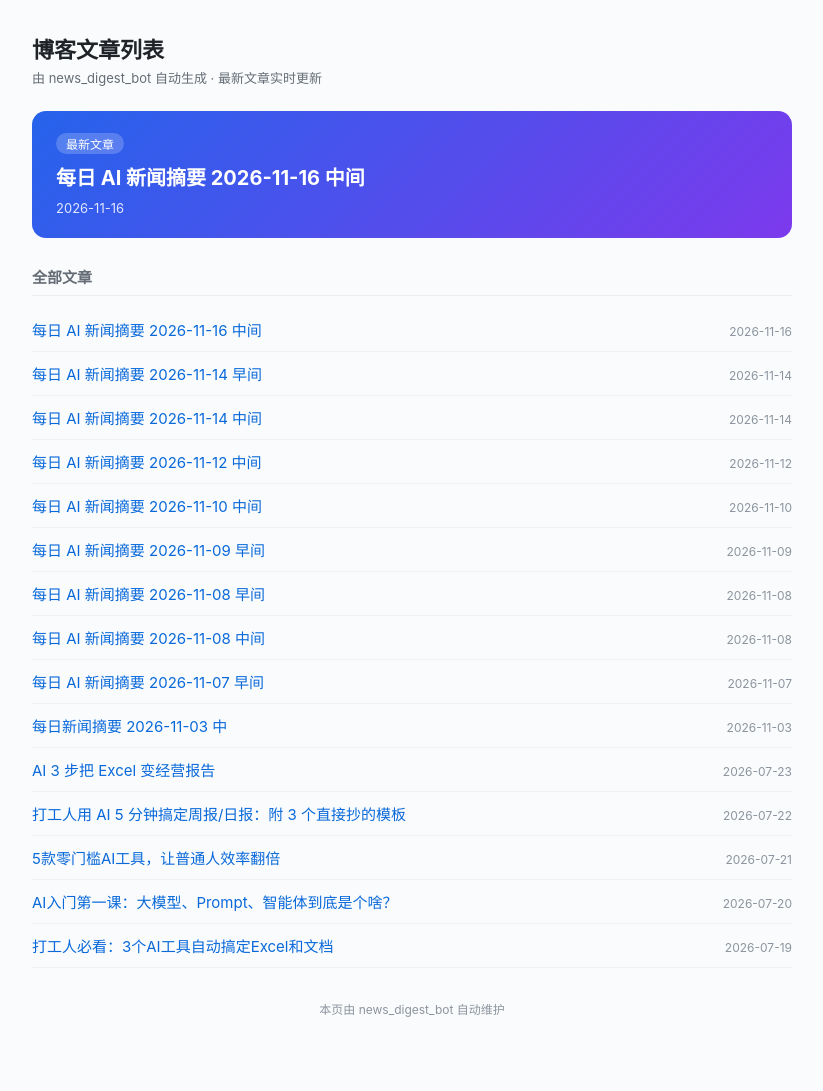
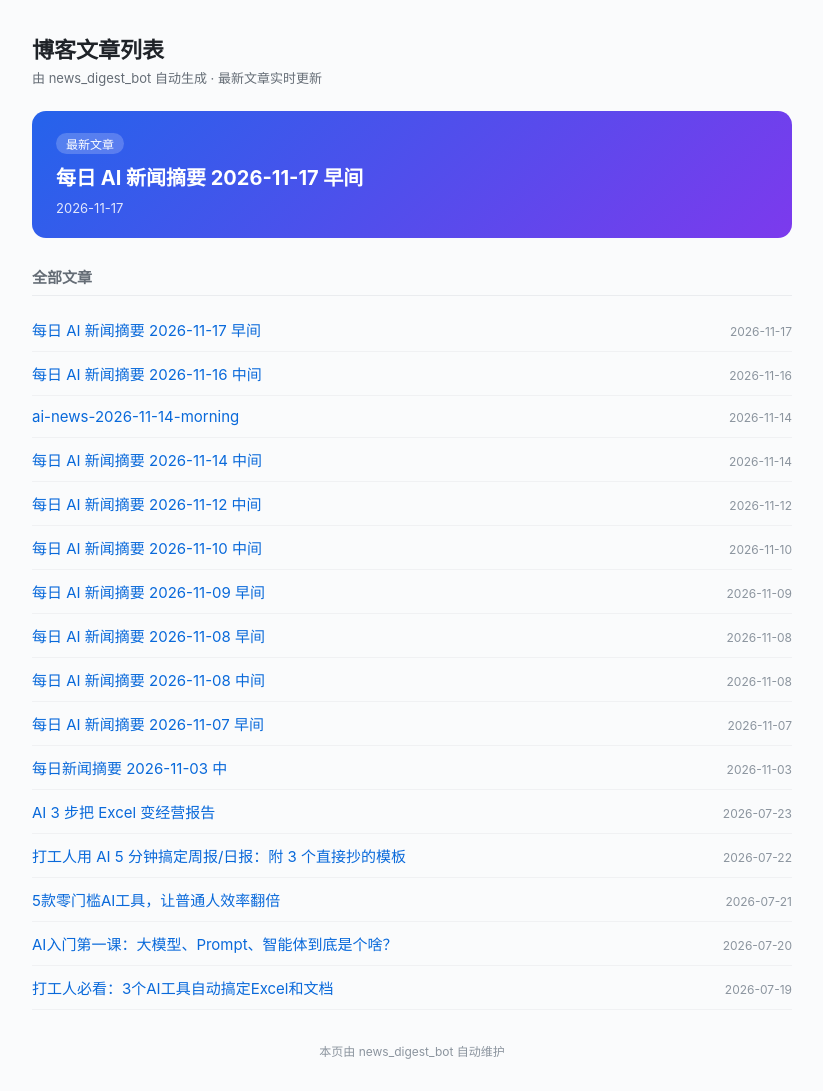
Before and after one commit to xiaoxiaoxiacom/xiaoxiaoxiacom.github.io, a Jekyll site: the page index.html, which Jekyll copies as it is, in a window 1280 px wide. Shown: the whole page, without its empty margins (228-1051 px from the left). Built offline with Jekyll 4.4.1, drawn with Linux system fonts in a browser that asks for light colours; before the commit the page ends 1049 px from its top, so only the background shows below that.

Commit message:
auto: update index.html

```diff
--- a/index.html
+++ b/index.html
@@ -28,13 +28,14 @@
 
     <section class="hero">
       <div class="tag">最新文章</div>
-      <a class="hero-link" href="https://ai.miki.vip/2026/11/16/ai-news-2026-11-16-noon/">每日 AI 新闻摘要 2026-11-16 中间</a>
-      <div class="hero-date">2026-11-16</div>
+      <a class="hero-link" href="https://ai.miki.vip/2026/11/17/ai-news-2026-11-17-morning/">每日 AI 新闻摘要 2026-11-17 早间</a>
+      <div class="hero-date">2026-11-17</div>
     </section>
   <h2>全部文章</h2>
   <ul>
+      <li><a href="https://ai.miki.vip/2026/11/17/ai-news-2026-11-17-morning/">每日 AI 新闻摘要 2026-11-17 早间</a><span class="date">2026-11-17</span></li>
       <li><a href="https://ai.miki.vip/2026/11/16/ai-news-2026-11-16-noon/">每日 AI 新闻摘要 2026-11-16 中间</a><span class="date">2026-11-16</span></li>
-      <li><a href="https://ai.miki.vip/2026/11/14/ai-news-2026-11-14-morning/">每日 AI 新闻摘要 2026-11-14 早间</a><span class="date">2026-11-14</span></li>
+      <li><a href="https://ai.miki.vip/2026/11/14/ai-news-2026-11-14-morning/">ai-news-2026-11-14-morning</a><span class="date">2026-11-14</span></li>
       <li><a href="https://ai.miki.vip/2026/11/14/ai-news-2026-11-14-noon/">每日 AI 新闻摘要 2026-11-14 中间</a><span class="date">2026-11-14</span></li>
       <li><a href="https://ai.miki.vip/2026/11/12/ai-news-2026-11-12-noon/">每日 AI 新闻摘要 2026-11-12 中间</a><span class="date">2026-11-12</span></li>
       <li><a href="https://ai.miki.vip/2026/11/10/ai-news-2026-11-10-noon/">每日 AI 新闻摘要 2026-11-10 中间</a><span class="date">2026-11-10</span></li>
```
